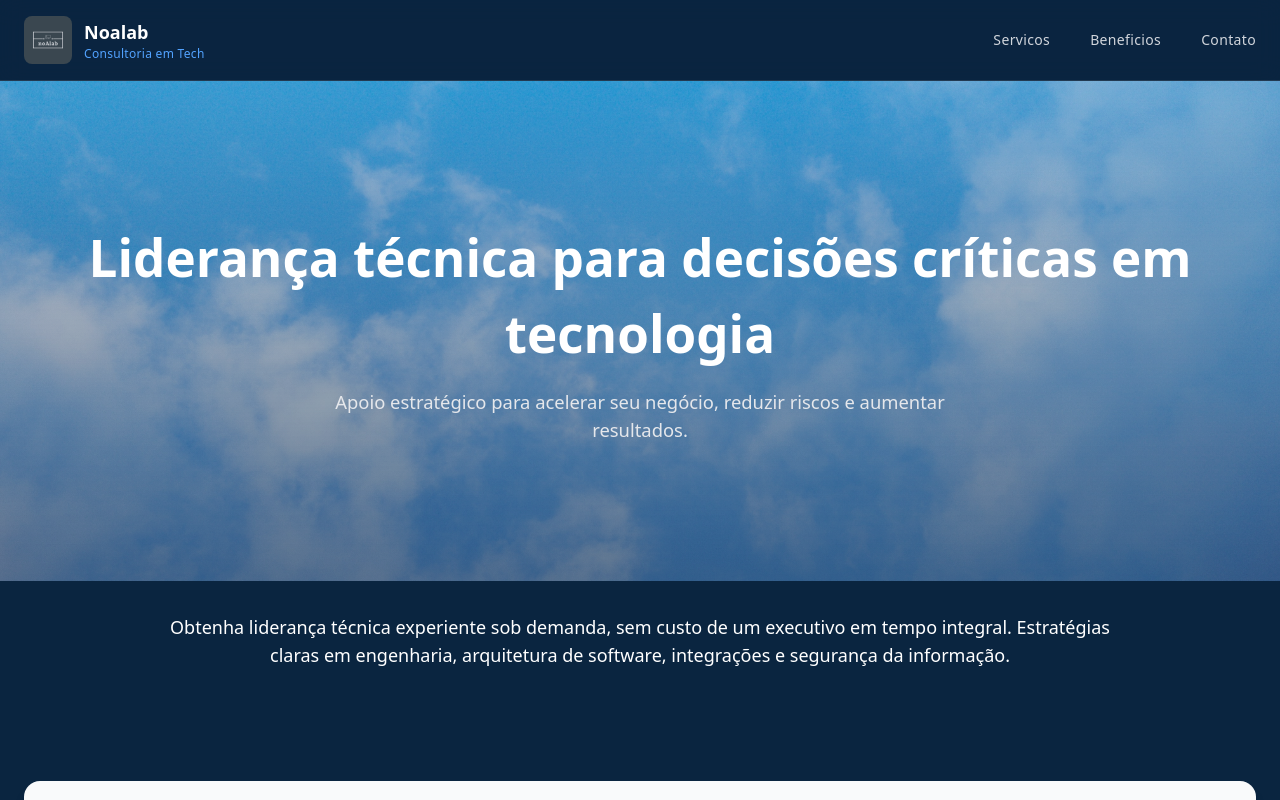
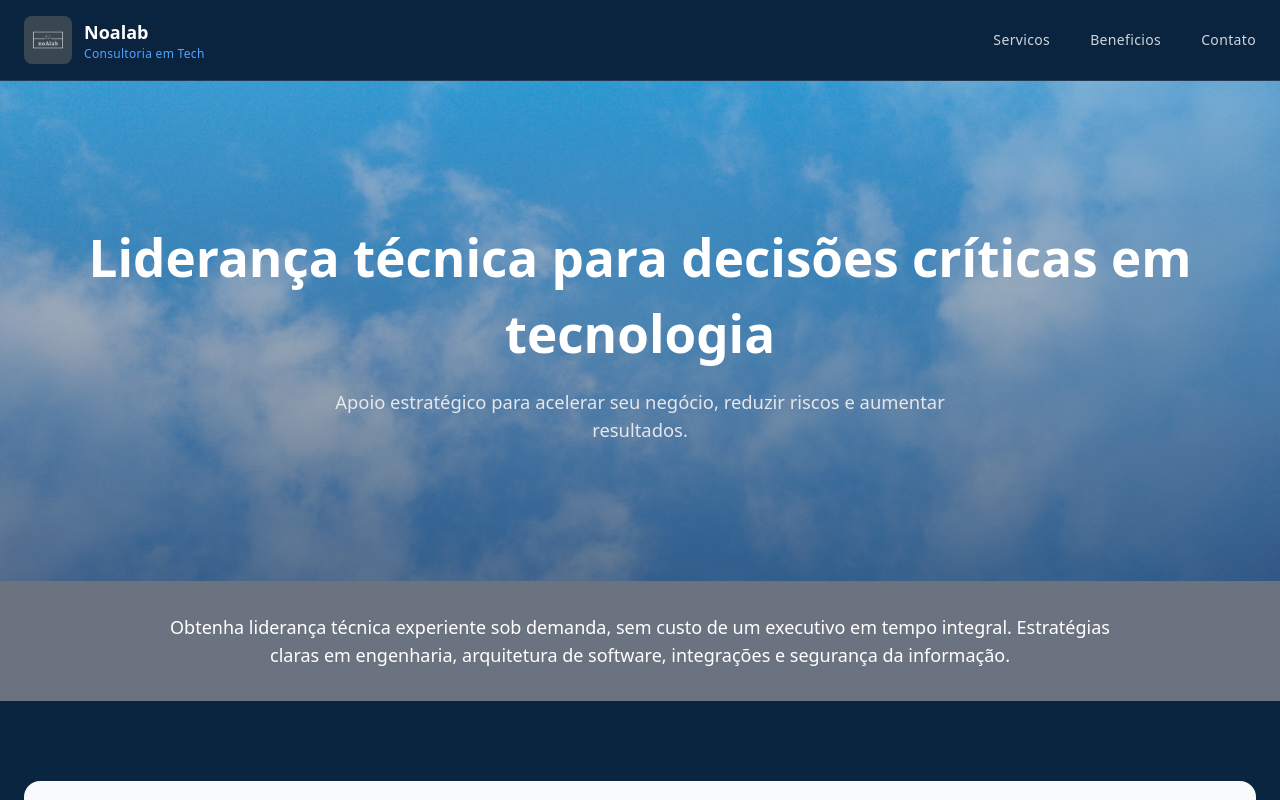
Before and after one commit to Noalab-Develop/platform, a Next.js app in the folder apps/web/: page / in a window 1280 px wide. Shown: the top 800 px of the page. Built offline with nearby package versions, Linux system fonts and the light colour scheme; no server answers.

Commit message:
adjust color second text

```diff
--- a/apps/web/app/page.tsx
+++ b/apps/web/app/page.tsx
@@ -58,7 +58,7 @@ export default function Home() {
       <HeroBanner />
 
       {/* Highlight */}
-      <section className="bg-[#0A2540] py-8">
+      <section className="bg-[#6B7280] py-8">
         <p className="mx-auto max-w-5xl px-6 text-center text-lg font-medium text-white">
           Obtenha liderança técnica experiente sob demanda, sem custo de um executivo em tempo integral.
           Estratégias claras em engenharia, arquitetura de software, integrações e segurança da informação.
```
